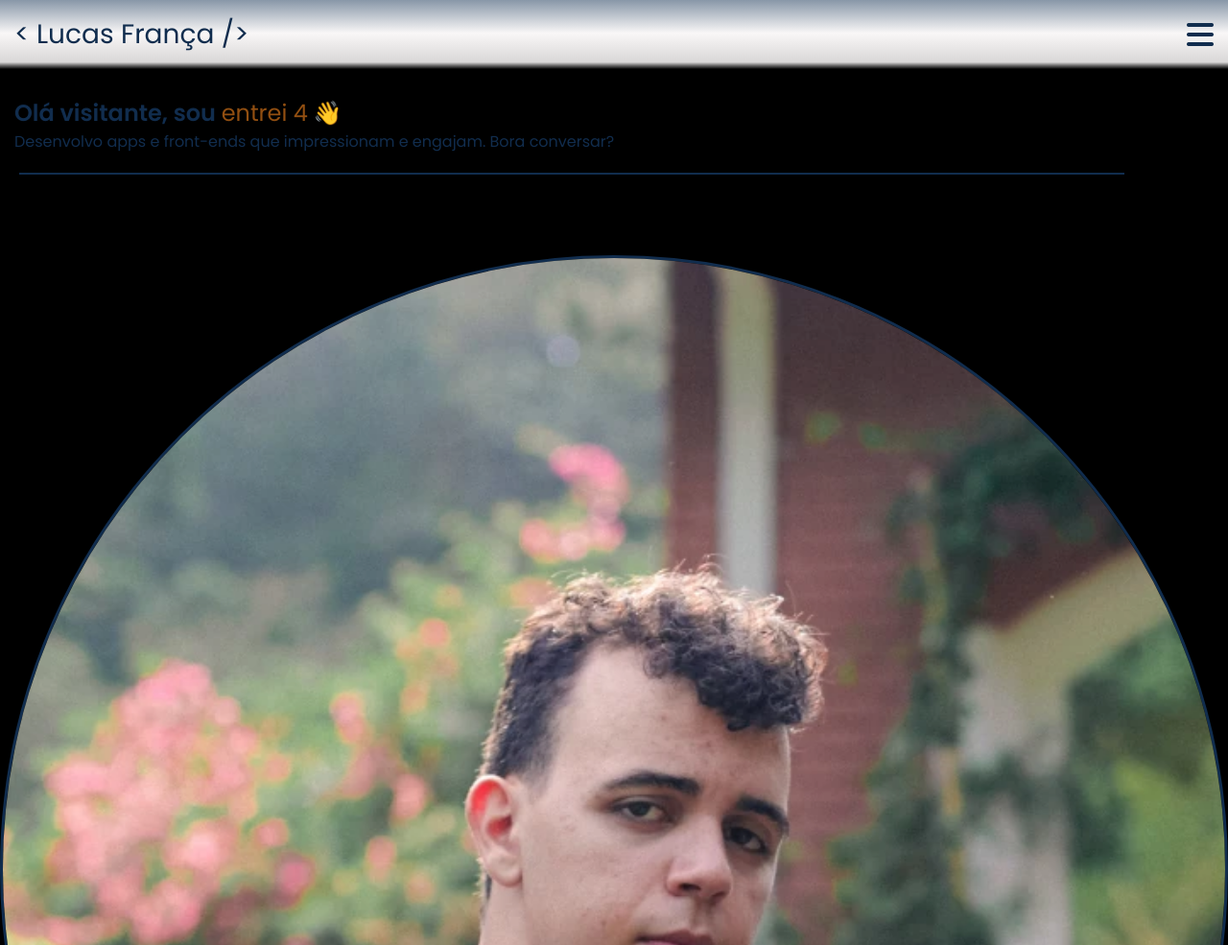
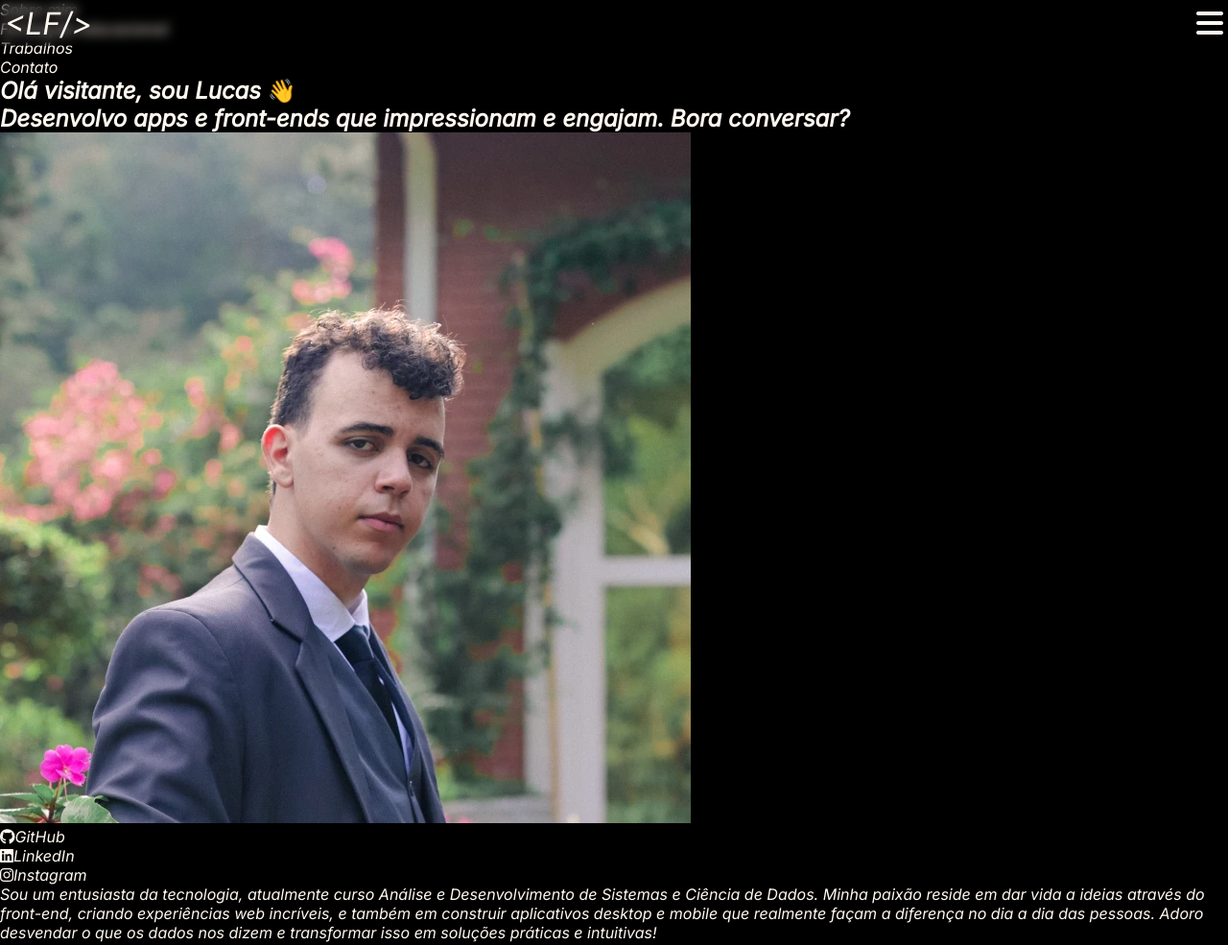
Before and after one commit to lucasezequielfranca/lucasezequielfranca.github.io, a plain HTML site: page index.html in a window 1280 px wide. Shown: the top 985 px of the page at 96% size. Drawn offline with Linux system fonts and the light colour scheme.

Commit message:
refactor

```diff
--- a/index.html
+++ b/index.html
@@ -1,13 +1,7 @@
 <!DOCTYPE html>
 <html lang="en">
 <head>
-    <meta http-equiv="cache-control" content="max-age=0" />
-    <meta http-equiv="cache-control" content="no-cache" />
     <meta http-equiv="expires" content="0" />
-    <meta http-equiv="expires" content="Tue, 01 Jan 1980 1:00:00 GMT" />
-    <meta http-equiv="pragma" content="no-cache" />
-
-
     <meta charset="UTF-8">
     <meta name="viewport" content="width=device-width, initial-scale=1.0">
     <link rel="stylesheet" href="style.css">
@@ -15,61 +9,53 @@
     <!--Codigo abaixo faz download das fontes para o site-->
     <link rel="preconnect" href="https://fonts.googleapis.com">
     <link rel="preconnect" href="https://fonts.gstatic.com" crossorigin>
-    <link href="https://fonts.googleapis.com/css2?family=Poppins:wght@400;600&display=swap" rel="stylesheet">
+    <link href="https://fonts.googleapis.com/css2?family=Inter:ital,opsz@1,14..32&display=swap" rel="stylesheet">
 
     <!--Codigo abaixo faz download dos icones-->
     <link rel="stylesheet" href="https://cdnjs.cloudflare.com/ajax/libs/font-awesome/6.7.2/css/all.min.css" integrity="sha512-Evv84Mr4kqVGRNSgIGL/F/aIDqQb7xQ2vcrdIwxfjThSH8CSR7PBEakCr51Ck+w+/U6swU2Im1vVX0SVk9ABhg==" crossorigin="anonymous" referrerpolicy="no-referrer" />
-
     <title>Portifolio</title>
 </head>
 <body>
     <!-- Top menu -->
-    <nav class="navmenu">
-        <div class="firstrow" id="firstrow">
-            <a href="/" class="name">&lt Lucas França /&gt</a>
-            <i class="fa-solid fa-bars" id="hamburguer" onclick="colapsarMenu()"></i>
+    <header class="header">
+        <div class="cabecalho">
+            <!-- <div class="blur"></div> -->
+            <a href="/" class="logo">&ltLF/&gt</a>
+            <i class="fa-solid fa-bars" id="botao-menu-nav" onclick="colapsarMenu()"></i>
         </div>
-        <div id="menuColapsavel">
-            <a href="#heroimg" class="links" onclick="closeMenu(menu, hamburguer)">Sobre mim</a>
-            <a href="" class="links" onclick="closeMenu(menu, hamburguer)">Formação educacional</a>
-            <a href="" class="links" onclick="closeMenu(menu, hamburguer)">Trabalhos</a>
-            <a href="" class="links" onclick="closeMenu(menu, hamburguer)">Contato</a>
-        </div>
-    </nav>
+        <nav id="menu-navegacao">
+            <ul>
+                <li><a href="#" class="links-navegacao" onclick="closeMenu(menu, hamburguer)">Sobre mim</a></li>
+                <li><a href="#" class="links-navegacao" onclick="closeMenu(menu, hamburguer)">Formação educacional</a></li>
+                <li><a href="#" class="links-navegacao" onclick="closeMenu(menu, hamburguer)">Trabalhos</a></li>
+                <li><a href="#" class="links-navegacao" onclick="closeMenu(menu, hamburguer)">Contato</a></li>
+            </ul>
+        </nav>
+    </header>
 
     <!-- Sessao do sobre mim -->
-    <section class="sectionhero" id="hero">
-        <h1>Olá visitante, sou <span class="coloredname" id="nome">Lucas</span> 👋</h1>
-        <p>Desenvolvo apps e front-ends que impressionam e engajam. Bora conversar?</p>
+    <section class="sobre-mim">
+        <h1>Olá visitante, sou <span class="nome-colorido">Lucas</span> 👋</h1>
+        <h2>Desenvolvo apps e front-ends que impressionam e engajam. Bora conversar?</h2>
         <div class="line"></div>
-        <img src="/imgs/Retrato.webp" alt="" srcset="" id="heroimg">
+        <img src="/imgs/Retrato.webp" alt="" srcset="" id="foto-lf">
 
         <!-- Sessao com icones e links para redes sociais -->
-        <section class="accountssection">
-            <span class="account-links-area">
-                <a href="https://github.com/lucasezequielfranca" target="_blank">
-                    <i class="fa-brands fa-github"></i>
-                    <span class="accountstext"> GitHub</span>
-                </a>
-            </span>
-            <span class="account-links-area">
-                <a href="https://linkedin.com/in/lucasezequielfranca/" target="_blank">
-                    <i class="fa-brands fa-linkedin"></i>
-                    <span class="accountstext"> LinkedIn</span>
-                </a>
-            </span>
-            <span class="account-links-area">
-                <a href="http://instagram.com/lusca.franca" target="_blank">
-                    <i class="fa-brands fa-instagram"></i>
-                    <span class="accountstext"> Instagram</span>
-                </a>
-            </span>
-        </section>
-        <p id="aboutme">
+         <ul class="links-redes-sociais">
+            <li>
+                <a href="https://github.com/lucasezequielfranca/" target="_blank"><i class="fa-brands fa-github"></i><span class="nome-redes-sociais">GitHub</span></a>
+            </li>
+            <li>
+                <a href="https://linkedin.com/in/lucasezequielfranca/" target="_blank"><i class="fa-brands fa-linkedin"></i><span class="nome-redes-sociais">LinkedIn</span></a>
+            </li>
+            <li>
+                <a href="http://instagram.com/lusca.franca" target="_blank"><i class="fa-brands fa-instagram"></i><span class="nome-redes-sociais">Instagram</span></a>
+            </li>
+         </ul>
+        <p>
             Sou um entusiasta da tecnologia, atualmente curso Análise e Desenvolvimento de Sistemas e Ciência de Dados. Minha paixão reside em dar vida a ideias através do front-end, criando experiências web incríveis, e também em construir aplicativos desktop e mobile que realmente façam a diferença no dia a dia das pessoas. Adoro desvendar o que os dados nos dizem e transformar isso em soluções práticas e intuitivas!
         </p>
-        <div class="line">
-        </div>
+        <div class="line"></div>
     </section>
 
     <!-- Sessao formacao academica e linguagens -->
--- a/style.css
+++ b/style.css
@@ -1,156 +1,63 @@
-:root
-{
+/* Seguiremos com o padrao de codigo mobile first */
+
+/* Ajustes Gerais */
+:root {
     /* Define cores personalizadas nas variaveis abaixo */
-    --font-color: #112D4E;
-    --background-color: #F9F7F7;
-    --link-color: #f1f1f1;
-    --highlight-color: #924f11;
-    --gradient-transparent: linear-gradient(0deg, rgba(249, 247, 247, 0) 0%, rgba(249, 247, 247, 0.41) 5%, rgba(249, 247, 247, 0.87) 10%, rgba(249, 247, 247, 1) 52%, rgba(136, 151, 168, 1) 100%);
-    --gradient-matte: linear-gradient(0deg,rgba(249, 247, 247, 1) 0%, rgba(249, 247, 247, 1) 5%, rgba(249, 247, 247, 1) 10%, rgba(249, 247, 247, 1) 52%, rgba(136, 151, 168, 1) 100%);
+    --font-color: #fff8f0;
+    --background-color: #0b132b;
+    --highlight-color: #92140c;
 }
-*
-{
+
+* {
     margin: 0;
     padding: 0;
     box-sizing: border-box;
     text-decoration: none;
-    font-family: Poppins, sans-serif;
-    font-weight: 400;
+    font-family: Inter, sans-serif;
     color: var(--font-color);
 }
+
 body {
     background-color: var(--background-color);
 }
 
-/* Codigo mobile first */
-
-
-/* Nav Menu */
-.navmenu {
+/* Header*/
+.header {
     display: flex;
     flex-flow: column nowrap;
+}
+.cabecalho {
+    display: flex;
+    justify-content: space-between;
+    align-items: center;
     position: fixed;
     top: 0px;
     width: 100%;
+    height: 48px;
+    padding: 0px 5px;
+    font-size: 32px;
+    backdrop-filter: blur(6px);
+    box-shadow: 0 0 5px 10px transparent;
+
+}
+.blur {
+    position: absolute;
+    top: 0px;
+    right: 0px;
+    left: 0px;
+    height: 48px;
+
+}
+.cabecalho > * {
+    color: var(--font-color);
 }
 
-/* firstrow */
-.navmenu > .firstrow {
-    display: flex;
-    flex-flow: row nowrap;
-    justify-content: space-between;
-    background-color: var(--background-color);
-    z-index: 1;
-    background: #F9F7F7;
-    background: linear-gradient(0deg, rgba(249, 247, 247, 0) 0%, rgba(249, 247, 247, 0.41) 5%, rgba(249, 247, 247, 0.87) 10%, rgba(249, 247, 247, 1) 52%, rgba(136, 151, 168, 1) 100%);
-}
-.navmenu > .firstrow > .name {
-    margin: 15px;
-    font-size: 28px;
-    flex-shrink: 0;
-
-}
-
-#hamburguer {
-    margin: 15px;
-    font-size: 32px;
-    align-content: center;
-    flex-shrink: 0;
-}
-
-/* Menu colapsavel */
-#menuColapsavel {
-    transition: background 0.2s;
-    background-color: var(--font-color);
-    display: flex;
-    flex-flow: row wrap;
-    align-items: stretch;
-    transition: translate 0.2s;
-    translate: 0px;
-    background: transparent;
-    z-index: 0;
-
-}
-#menuColapsavel > .links {
-    color: transparent;
-    padding: 5px;
-    flex-basis: 50%;
 
 
+
+#foto-lf {
+    max-width: 100%;
 }
-/* End Nav Menu */
-/* about me */
-.sectionhero {
-    display: flex;
-    flex-flow: column;
-    justify-content: center;
-    align-items: stretch;
-    margin-top: 100px;
-
-}
-
-.sectionhero > h1 {
-    text-align: left;
-    margin: 0px 15px;
-    margin-top: 0px;
-    font-weight: 600;
-}
-.sectionhero > p {
-    margin: 0px 15px;
-    text-align: start;
-}
-.coloredname {
-    color: var(--highlight-color);
-}
-
-#heroimg {
-    margin-top: 5%;
-    width: 100%;
-    border-radius: 100%;
-    align-self: center;
-    border: 3px solid #112D4E;
-}
-
-.sectionhero > .accountssection {
-    display: flex;
-}
-
-.sectionhero > .accountssection > .account-links-area {
-    display: flex;
-    align-items: center;
-    justify-content: center;
-    width: 100%;
-    align-content: space-evenly;
-    font-size: 32px;
-    margin-top: 5px;
-
-}
-
-.sectionhero > .accountssection > .account-links-area > a > .accountstext {
-    display: none;
-}
-
-#aboutme {
-    translate: 0px 100%;
-    align-self: center;
-    margin: 0 15px;
-    text-align: left;
-    margin-top: 10px;
-    color: transparent;
-    transition: all 1s;
-}
-
-.line {
-    background: var(--font-color);
-    width: 90%;
-    height: 2px;
-    justify-content: center;
-    align-content: center;
-    margin: 20px;
-}
-/* End about me */
-
-
 
 
 
```
